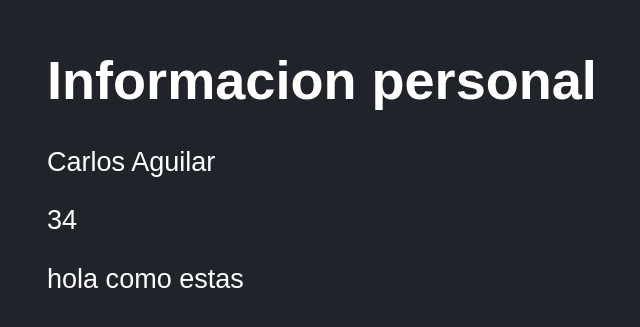
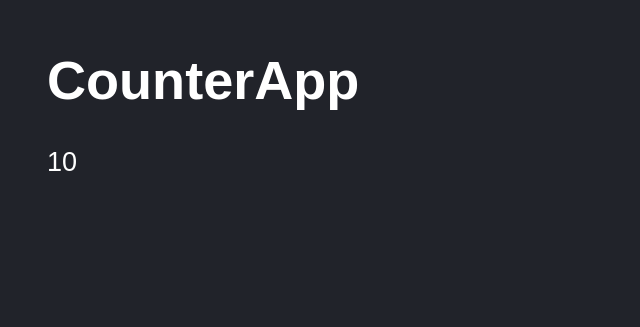
Before and after one commit to cris02/react_modulo_02, a React (Vite) app: page / in a window 1280 px wide. Shown: the part 135-462 px from the top of the page, without its empty margins (101-741 px from the left). Built offline with nearby package versions, Linux system fonts and the light colour scheme.

Commit message:
Props por defecto

```diff
--- a/package.json
+++ b/package.json
@@ -10,6 +10,7 @@
     "preview": "vite preview"
   },
   "dependencies": {
+    "prop-types": "^15.8.1",
     "react": "^18.2.0",
     "react-dom": "^18.2.0"
   },
--- /dev/null
+++ b/src/CounterApp.jsx
@@ -0,0 +1,20 @@
+import PropTypes from 'prop-types'
+
+// snipe para crear la estructura del componente rafc
+
+export const CounterApp = ({value}) => {
+  return (
+    <>
+        <h1>CounterApp</h1>
+        <p>{value}</p>
+    </>
+  )
+}
+
+CounterApp.propTypes = {
+    value : PropTypes.number
+}
+
+CounterApp.defaultProps = {
+    value : 10
+}
--- a/src/FirtApp.jsx
+++ b/src/FirtApp.jsx
@@ -1,3 +1,5 @@
+import PropTypes from 'prop-types';
+
 const persona = {
   nombre : 'Cristian aguilar',
   edad : 25,
@@ -6,7 +8,7 @@ const persona = {
 
 const getSaludo = () => 'hola como estas';
 
-export const FirtApp = ( {title, edad}) => {
+export const FirtApp = ( {title, edad, pais}) => {
   return (
     // regla en React siempre agrupar en un elemento padre cuando se requiere retornar mas de dos elementos
     <>
@@ -19,3 +21,15 @@ export const FirtApp = ( {title, edad}) => {
 
   )
 }
+
+FirtApp.propTypes = {
+  title: PropTypes.string.isRequired,
+  edad: PropTypes.number
+}
+
+// props por defecto
+FirtApp.defaultProps = {
+  title : "Curso de react",
+  edad : 0,
+  pais : 'El Salvador'
+}
--- a/src/main.jsx
+++ b/src/main.jsx
@@ -5,12 +5,14 @@ import { FirtApp } from './FirtApp';
 
 // importar estilos css
 import './styles.css';
+import { CounterApp } from './CounterApp';
 
 {/* <HelloWordApp /> */}
 {/* <FirtApp /> */}
 
 ReactDOM.createRoot(document.getElementById('root')).render(
     <React.StrictMode>
-        <FirtApp title={"Carlos Aguilar"} edad={29} />
+        {/* <FirtApp title="Eduardo" edad={33} /> */}
+        <CounterApp />
     </React.StrictMode>
 );
```
